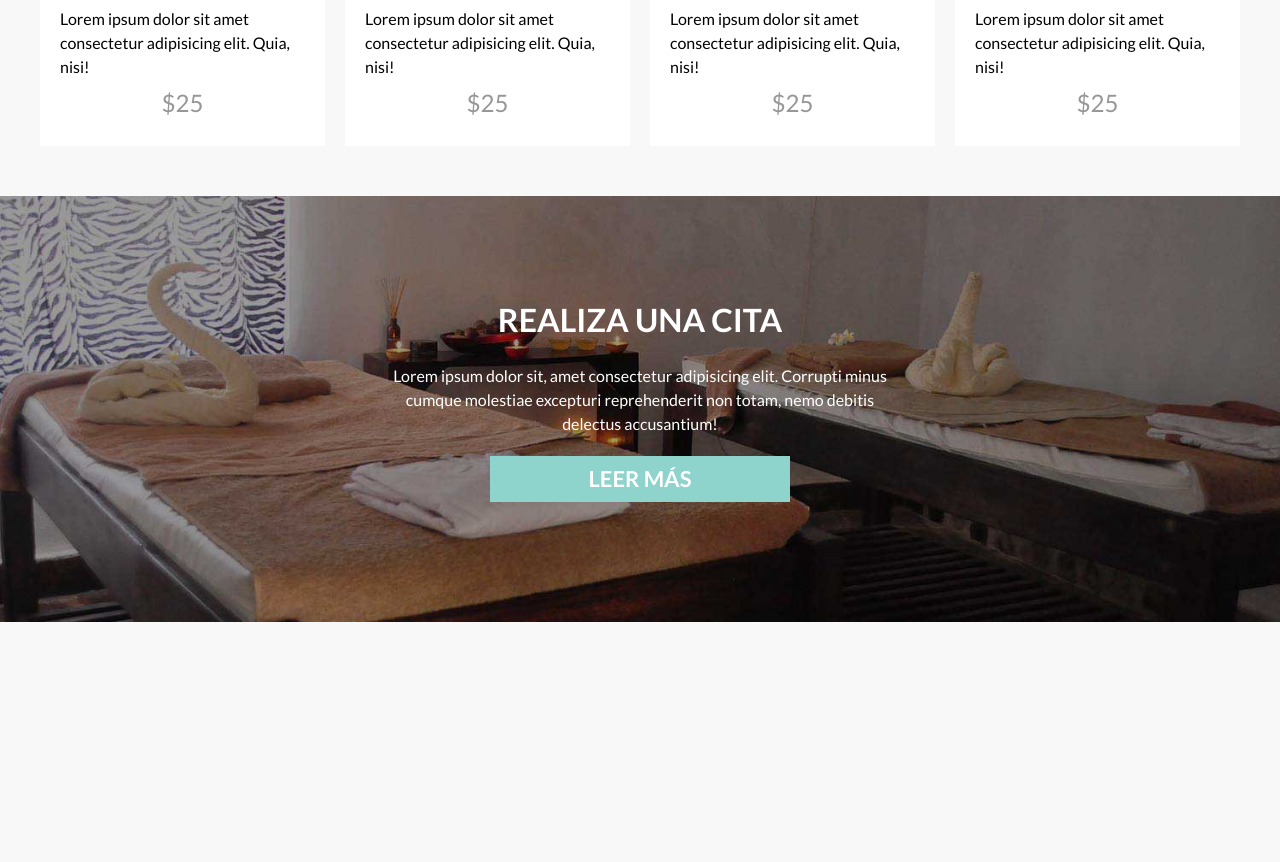
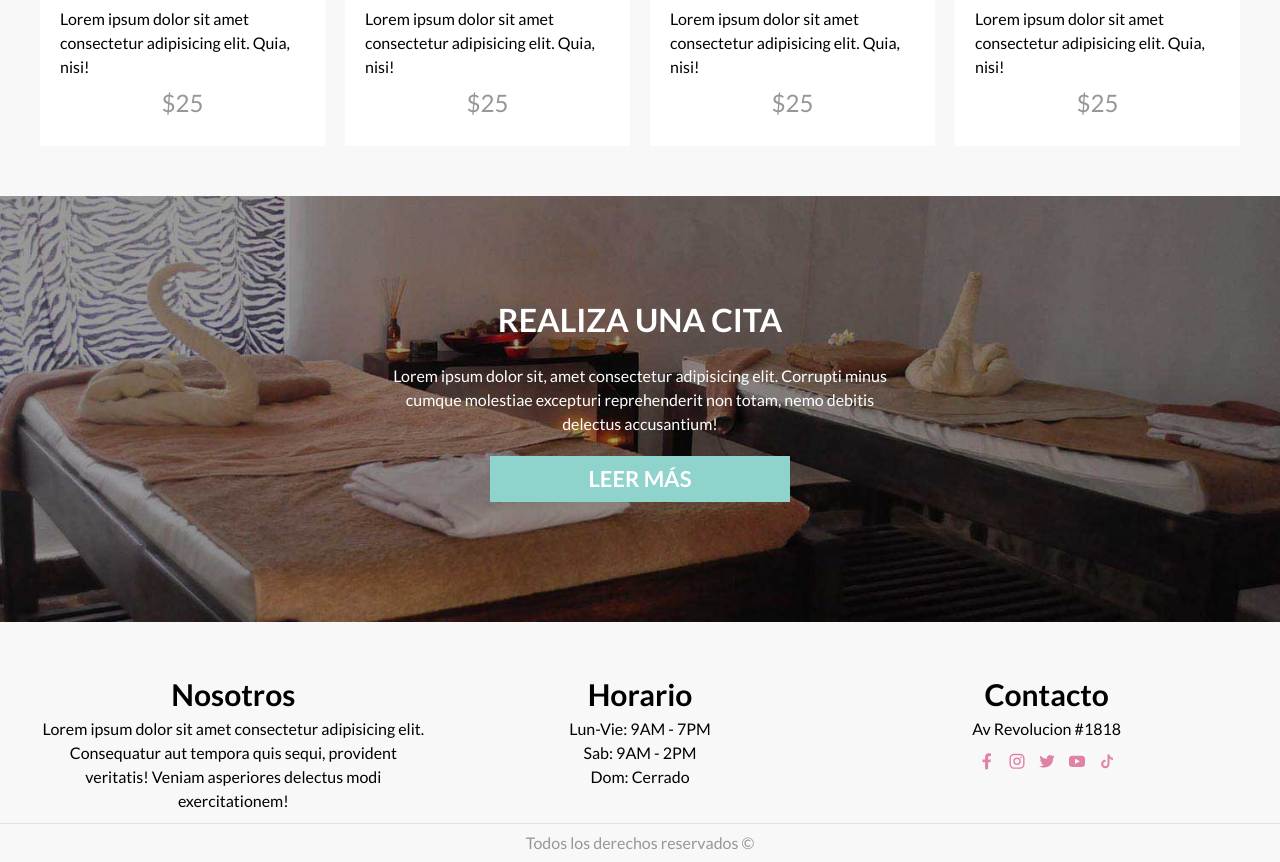
Before and after one commit to AtochePascual-Dev/Carolina-Spa, a website: page index.html in a window 1280 px wide. Shown: the part 1764-2626 px from the top of the page. Before the commit the page ends 2386 px from the top, so only its background shows below. Drawn offline with nearby package versions, Linux system fonts and the light colour scheme; files that its build step writes are made by us from their sources; files whose address does not match are found by name; a web font is replaced by a local one.

Commit message:
[ADD] footer

```diff
--- a/index.html
+++ b/index.html
@@ -275,6 +275,49 @@
 			<a href="#" class="cita__enlace">Leer más</a>
 		</div>
 	</section>
+
+	<footer class="footer">
+		<div class="footer__grid footer-container">
+			<div class="footer__box">
+				<h3 class="footer__titulo">Nosotros</h3>
+				<p class="footer__texto">Lorem ipsum dolor sit amet consectetur adipisicing elit. Consequatur aut tempora quis
+					sequi, provident
+					veritatis! Veniam asperiores delectus modi exercitationem!</p>
+			</div>
+
+			<div class="footer__box">
+				<h3 class="footer__titulo">Horario</h3>
+				<p class="footer__horario">Lun-Vie: 9AM - 7PM</p>
+				<p class="footer__horario">Sab: 9AM - 2PM</p>
+				<p class="footer__horario">Dom: Cerrado</p>
+			</div>
+
+			<div class="footer__box">
+				<h3 class="footer__titulo">Contacto</h3>
+				<p>Av Revolucion #1818</p>
+
+				<nav class="navegacion-redes navegacion-redes--footer">
+					<a class="navegacion-redes__link" href="https//facebook.com>Facebook">
+						<span class="navegacion-redes__accesible">Facebook</span>
+					</a>
+					<a class="navegacion-redes__link" href="https//instagram.com">
+						<span class="navegacion-redes__accesible">Instagram</span>
+					</a>
+					<a class="navegacion-redes__link" href="https//twitter.com">
+						<span class="navegacion-redes__accesible">Youtube</span>
+					</a>
+					<a class="navegacion-redes__link" href="https//youtube.com">
+						<span class="navegacion-redes__accesible">Youtube</span>
+					</a>
+					<a class="navegacion-redes__link" href="https//tiktok.com">
+						<span class="navegacion-redes__accesible">Tiktok</span>
+					</a>
+				</nav>
+			</div>
+		</div>
+
+		<p class="footer__copy">Todos los derechos reservados &copy;</p>
+	</footer>
 </body>
 
 </html>
--- /dev/null
+++ b/src/scss/UI/_footer.scss
@@ -0,0 +1,40 @@
+@use "../base/variables" as v;
+@use "../base/mixins" as m;
+
+.footer {
+  padding: 5rem 0 1rem;
+
+  &__grid {
+    display: grid;
+    gap: 2rem;
+
+    @include m.tablet {
+      grid-template-columns: repeat(3, 1fr);
+    }
+  }
+
+  &__box {
+    text-align: center;
+
+    p {
+      line-height: 1.5;
+    }
+  }
+
+  &__titulo {
+    font-size: 3rem;
+  }
+
+  &__copy {
+    margin-top: 1rem;
+    padding-top: 1rem;
+    border-top: 1px solid #e1e1e1;
+    text-align: center;
+    color: v.$gris;
+  }
+}
+
+.navegacion-redes--footer {
+  margin-top: 1rem;
+  justify-content: center;
+}
--- a/src/scss/UI/_index.scss
+++ b/src/scss/UI/_index.scss
@@ -5,3 +5,4 @@
 @forward "./horarios";
 @forward "./productos";
 @forward "./cita";
+@forward "./footer";
```
